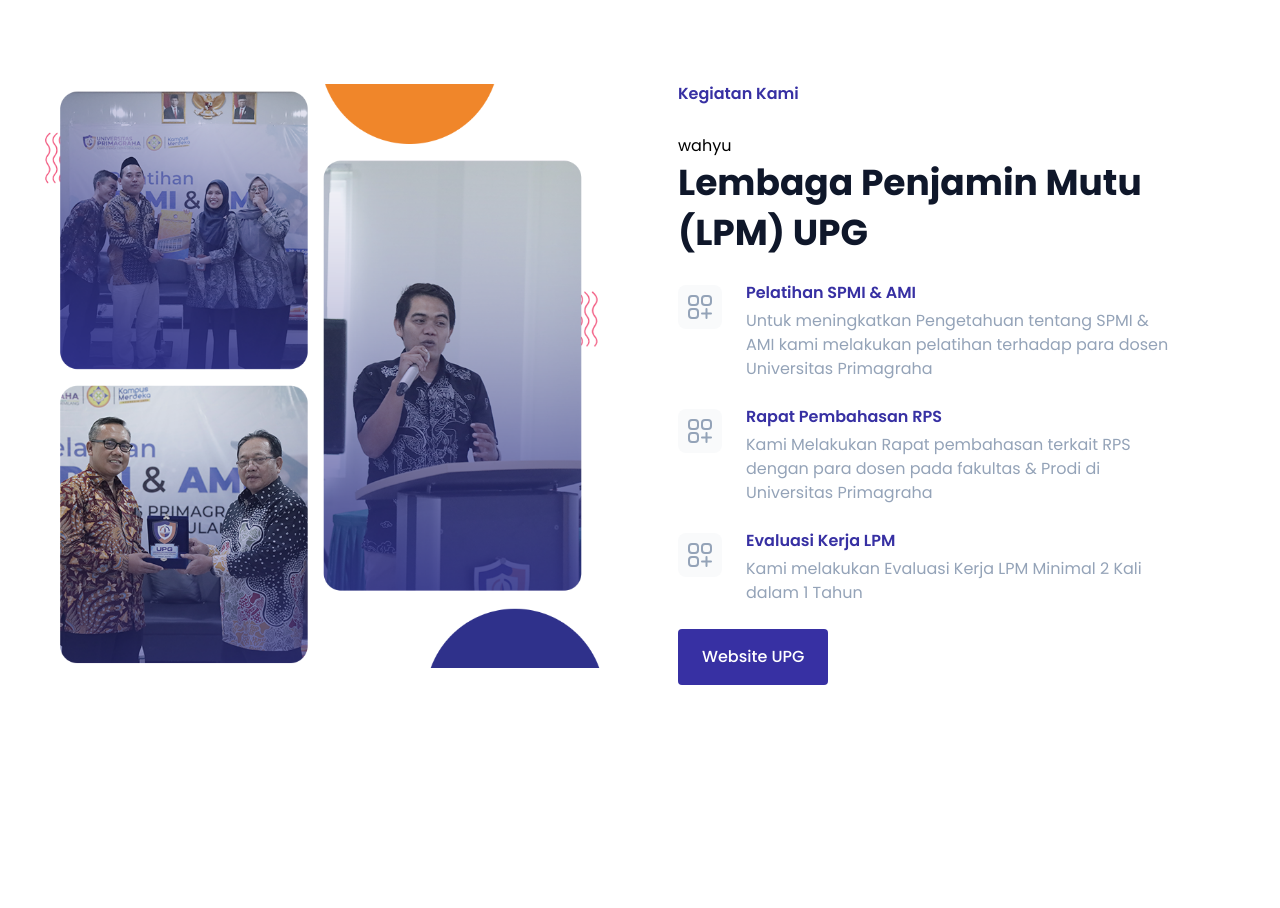
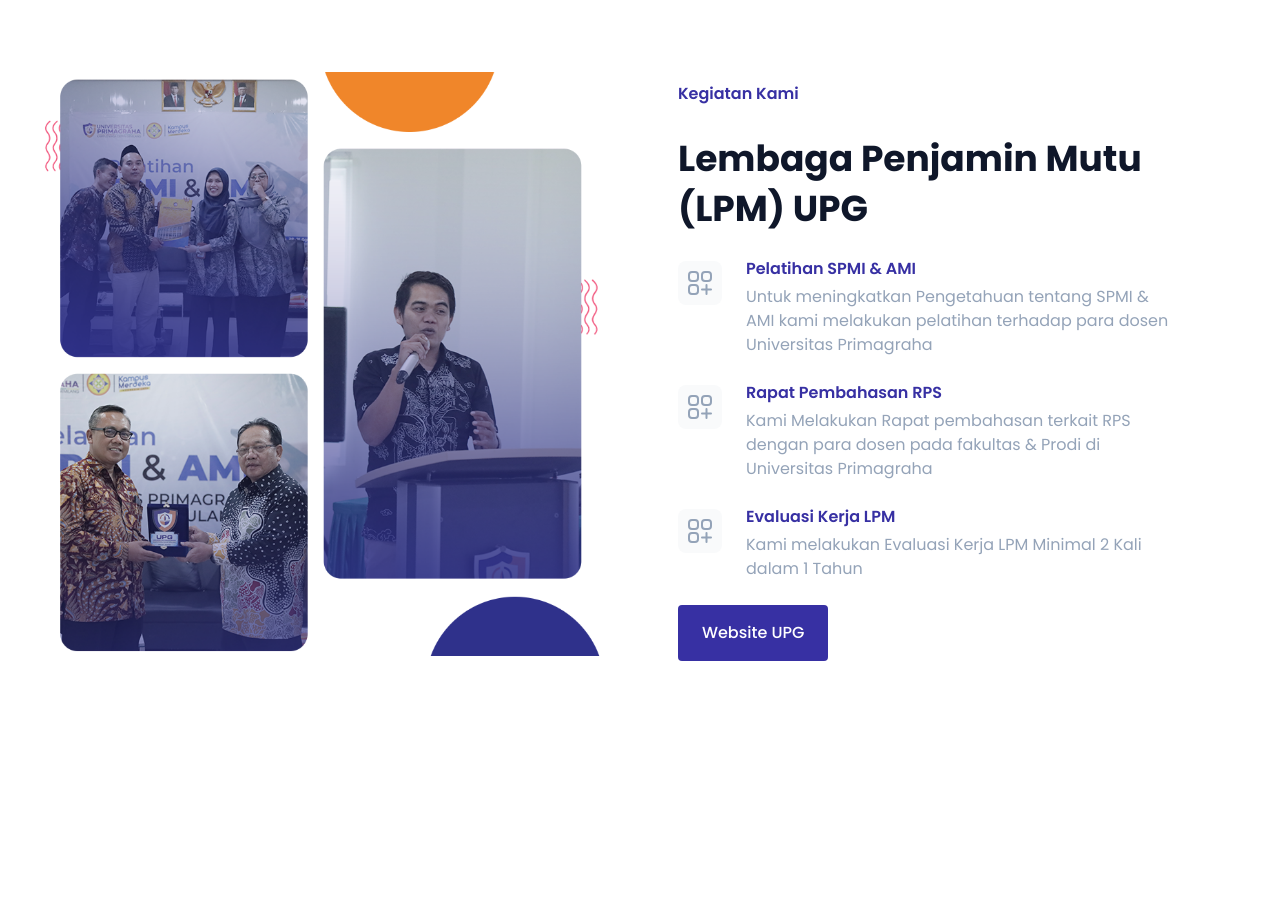
Before and after one commit to wahyufirmansyah55/website_lpm, a website: page index.html in a window 1280 px wide. Shown: the part 1660-2568 px from the top of the page. Drawn offline with Linux system fonts and the light colour scheme.

Commit message:
menghapus paragrap pada indext.html

```diff
--- a/index.html
+++ b/index.html
@@ -523,11 +523,9 @@
                 <span class="text-base font-semibold text-indigo-800 py-2 inline-block mb-5">
                     Kegiatan Kami
                 </span>
-                <p>wahyu</p>
                   <h2 class="font-bold text-3xl sm:text-4xl 2xl:text-[40px] sm:leading-snug text-dark mb-6">
                     Lembaga Penjamin Mutu (LPM) UPG
                   </h2>
-
                   <div class="group relative flex gap-x-6 rounded-lg mb-6">
                     <div class="mt-1 flex h-11 w-11 flex-none items-center justify-center rounded-lg bg-gray-50 group-hover:bg-white">
                       <svg class="h-8 w-8 text-slate-400 group-hover:text-indigo-800" fill="none" viewBox="0 0 24 24" stroke-width="1.5" stroke="currentColor" aria-hidden="true">
```
